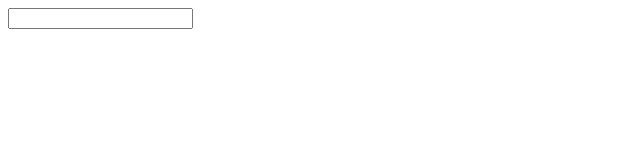
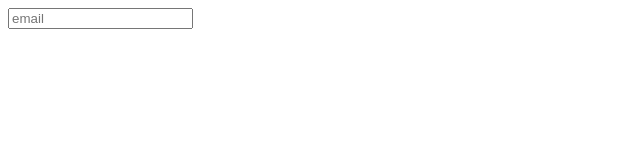
Before and after one commit to coliff/html5-email-regex, a plain HTML site: page index.htm in a window 1280 px wide. Shown: the full height of the page, 0-640 px from the left. Drawn offline with Linux system fonts and the light colour scheme.

Commit message:
Update index.htm

```diff
--- a/index.htm
+++ b/index.htm
@@ -5,10 +5,11 @@
 </head>
 <style>
 body{font-family:helvetica,arial,sans-serif}
+input{margin-left:auto;margin-right:auto}
 </style>
 <body>
 
-<input type="email" autocomplete="email" pattern="" maxlength="256" required>
+<input type="email" placeholder="email" autocomplete="email" pattern="[A-Za-z0-9._%+-]+@[A-Za-z0-9.-]+\.[A-Za-z]{2,24}" maxlength="256" required>
 
 </body>
 </html>
```
